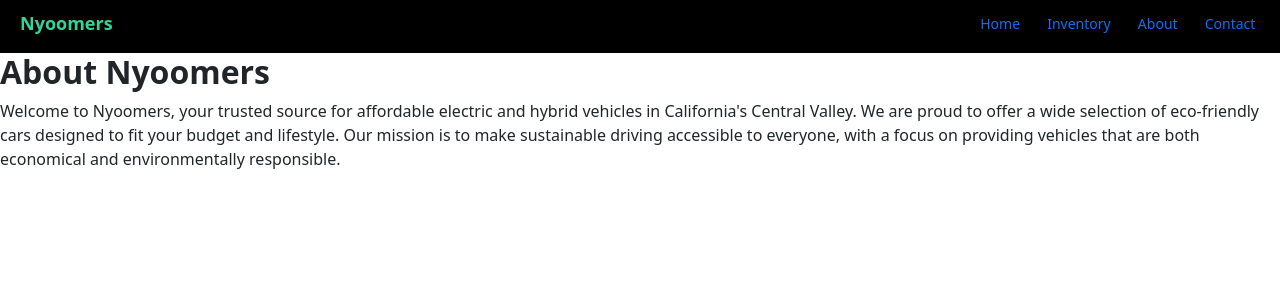
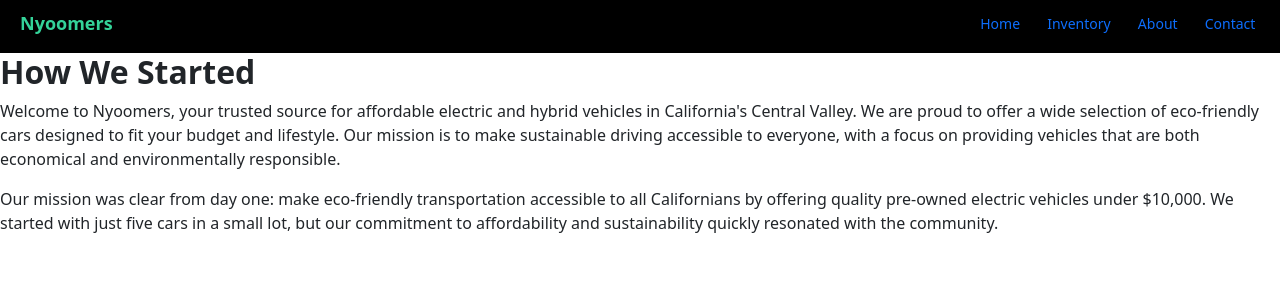
Before and after one commit to kimbencinas/Nyoomers, a React (Vite) app in the folder client/: page /about in a window 1280 px wide. Shown: the top 300 px of the page. Built offline with nearby package versions, Linux system fonts and the light colour scheme.

Commit message:
Add to about me

```diff
--- a/client/src/pages/About.jsx
+++ b/client/src/pages/About.jsx
@@ -7,11 +7,12 @@ function About() {
       <Navbar />
       <div>
         <div>
-          <h2>About Nyoomers</h2>
+          <h2>How We Started</h2>
           <p>Welcome to Nyoomers, your trusted source for affordable electric and hybrid vehicles in California's Central Valley. We are
             proud to offer a wide selection of eco-friendly cars designed to fit your budget and lifestyle. Our mission is to make
             sustainable driving accessible to everyone, with a focus on providing vehicles that are both economical and environmentally
             responsible.</p>
+          <p>Our mission was clear from day one: make eco-friendly transportation accessible to all Californians by offering quality pre-owned electric vehicles under $10,000. We started with just five cars in a small lot, but our commitment to affordability and sustainability quickly resonated with the community.</p>
         </div>
       </div>
     </>
```
